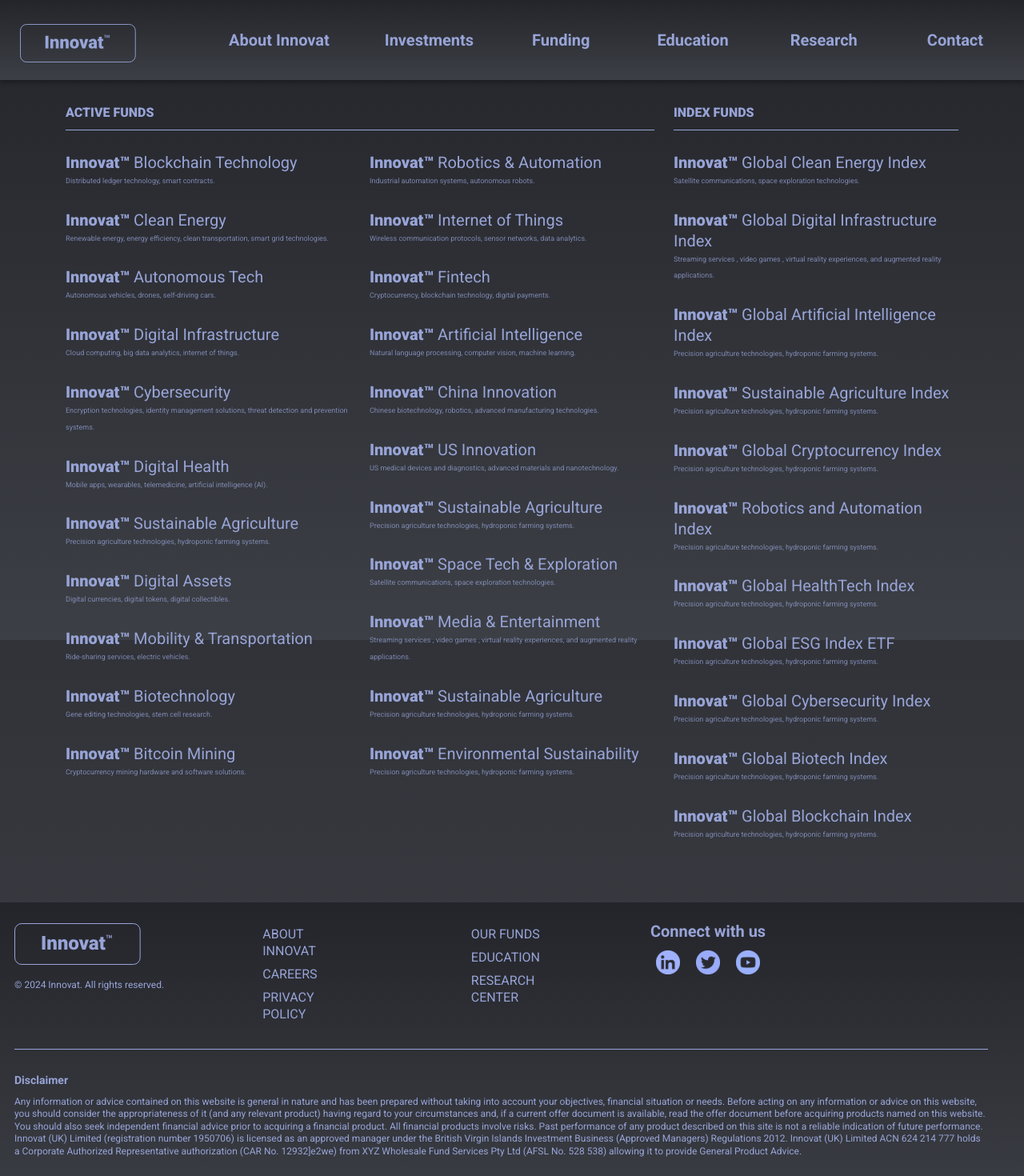
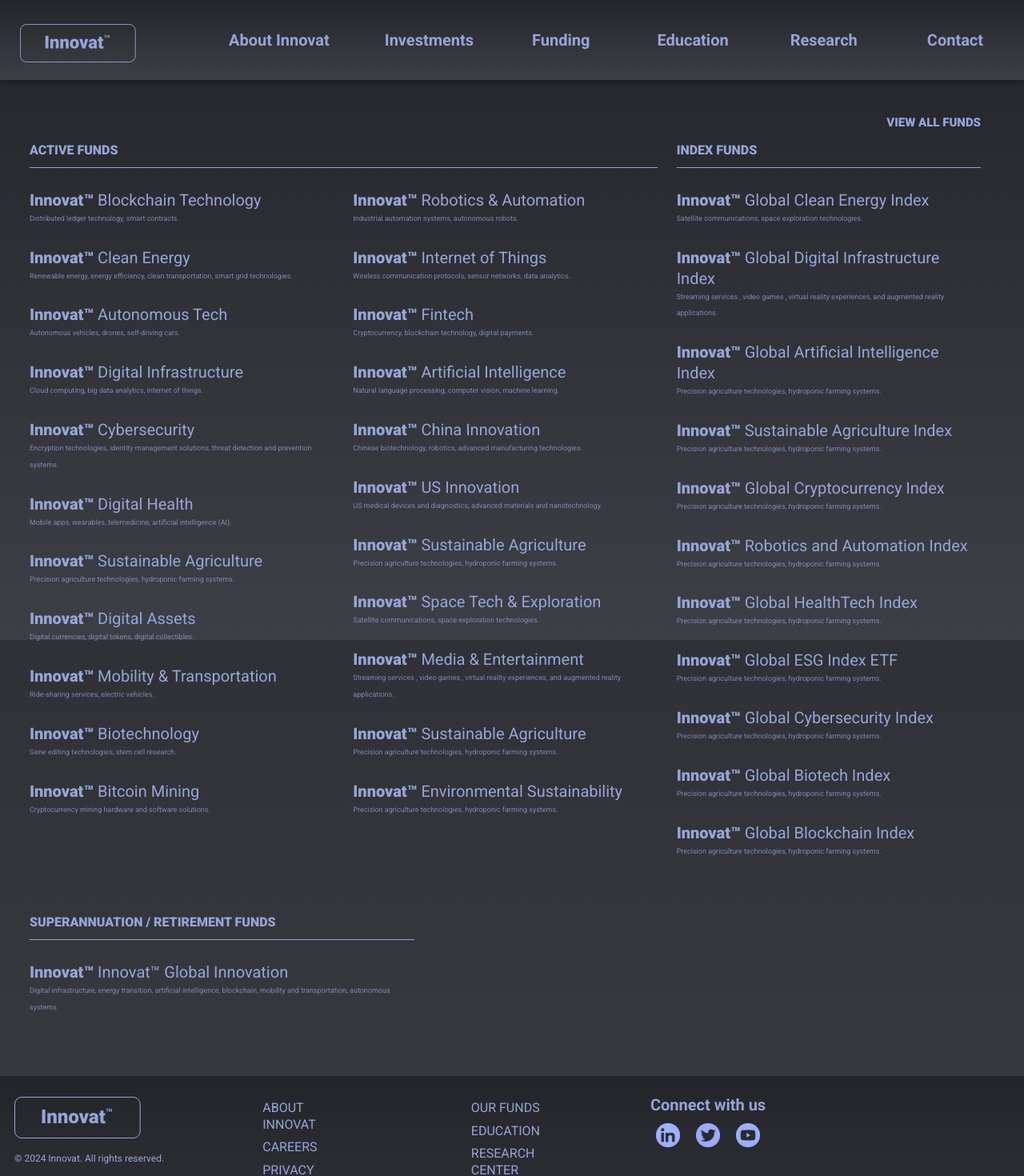
Before and after one commit to suhag-alamin/innovation, a React (Vite) app: page /funds in a window 1280 px wide. Shown: the top 1470 px of the page at 80% size. Built offline with nearby package versions, Linux system fonts and the light colour scheme.

Commit message:
funds update

```diff
--- a/src/components/Layout/Navbar.jsx
+++ b/src/components/Layout/Navbar.jsx
@@ -38,7 +38,7 @@ const NavigationBar = () => {
               </Link>
             </Offcanvas.Title>
           </Offcanvas.Header>
-          <Offcanvas.Body className="justify-content-ed">
+          <Offcanvas.Body>
             <Nav className=" NavList">
               <NavLinkComponent closeOffcanvas={closeOffcanvas} />
             </Nav>
--- a/src/components/ui/about/CoreValues.jsx
+++ b/src/components/ui/about/CoreValues.jsx
@@ -1,4 +1,4 @@
-import { Container, Row, Col } from "react-bootstrap";
+import { Col, Row } from "react-bootstrap";
 import SectionTitle from "../SectionTitle";
 
 const CoreValues = () => {
--- a/src/components/ui/funds/FundCategories.jsx
+++ b/src/components/ui/funds/FundCategories.jsx
@@ -1,4 +1,4 @@
-import { Col, Container, Row } from "react-bootstrap";
+import { Col, Row } from "react-bootstrap";
 
 const FundCategories = () => {
   const half = Math.ceil(categories.activeFunds.length / 2);
@@ -9,7 +9,10 @@ const FundCategories = () => {
 
   return (
     <div className="fund-categories">
-      <Container>
+      <div className="icontainer">
+        <div className="view-all-funds">
+          <p>View All Funds</p>
+        </div>
         <Row>
           <Col md={8} className="category-column">
             <h2>Active Funds</h2>
@@ -55,7 +58,24 @@ const FundCategories = () => {
             </ul>
           </Col>
         </Row>
-      </Container>
+        <Row>
+          <Col md={5} className="category-column bottom">
+            <h2>Superannuation / retirement Funds</h2>
+            <ul>
+              <li>
+                <h5>
+                  <span>Innovat™</span> Innovat™ Global Innovation
+                </h5>
+                <p>
+                  Digital infrastructure, energy transition, artificial
+                  intelligence, blockchain, mobility and transportation,
+                  autonomous systems
+                </p>
+              </li>
+            </ul>
+          </Col>
+        </Row>
+      </div>
     </div>
   );
 };
--- a/src/styles/footer.scss
+++ b/src/styles/footer.scss
@@ -47,6 +47,7 @@
     .connect-icon {
       @media (max-width: 767.98px) {
         grid-column: 1/-1;
+        margin-top: 20px;
       }
 
       @media (max-width: 575.98px) {
@@ -148,8 +149,8 @@
 
     @media (max-width: 768px) {
       padding-bottom: 40px;
-      padding-left: 14px;
-      padding-right: 14px;
+      // padding-left: 14px;
+      // padding-right: 14px;
     }
   }
 }
--- a/src/styles/funds.scss
+++ b/src/styles/funds.scss
@@ -1,7 +1,7 @@
 @import "./index.scss";
 
 .fund-categories {
-  padding: 31px 0 50px 0;
+  padding: 44px 54px 50px 37px;
 
   .category-column {
     h2 {
@@ -36,6 +36,43 @@
           font-size: 9px;
           color: $color0;
           opacity: 0.75;
+        }
+      }
+    }
+
+    &.bottom {
+      margin-top: 44px;
+    }
+  }
+
+  .view-all-funds {
+    display: flex;
+    justify-content: end;
+    p {
+      color: $color0;
+      font-size: 15px;
+      font-weight: 900;
+      line-height: 120%;
+      text-transform: uppercase;
+    }
+  }
+
+  @media screen and (max-width: 768px) {
+    padding: 44px 20px 50px 20px;
+
+    .category-column {
+      h2 {
+        font-size: 14px;
+      }
+
+      ul {
+        li {
+          h5 {
+            font-size: 16px;
+          }
+          p {
+            font-size: 8px;
+          }
         }
       }
     }
--- a/src/styles/index.scss
+++ b/src/styles/index.scss
@@ -219,7 +219,7 @@ img {
   .line {
     flex: 1;
     height: 1px;
-    background-color: #c2c2ff;
+    background-color: $color0;
   }
 
   @media (max-width: 768px) {
--- a/src/styles/navbar.scss
+++ b/src/styles/navbar.scss
@@ -103,8 +103,8 @@
         padding-left: 47px !important;
         padding-right: 47px !important;
       }
-
-      @media (max-width: 1199.98px) {
+      //   @media (max-width: 1199.98px) {
+      @media (max-width: 1260px) {
         padding: 30px !important;
         font-size: 16px;
 
```
